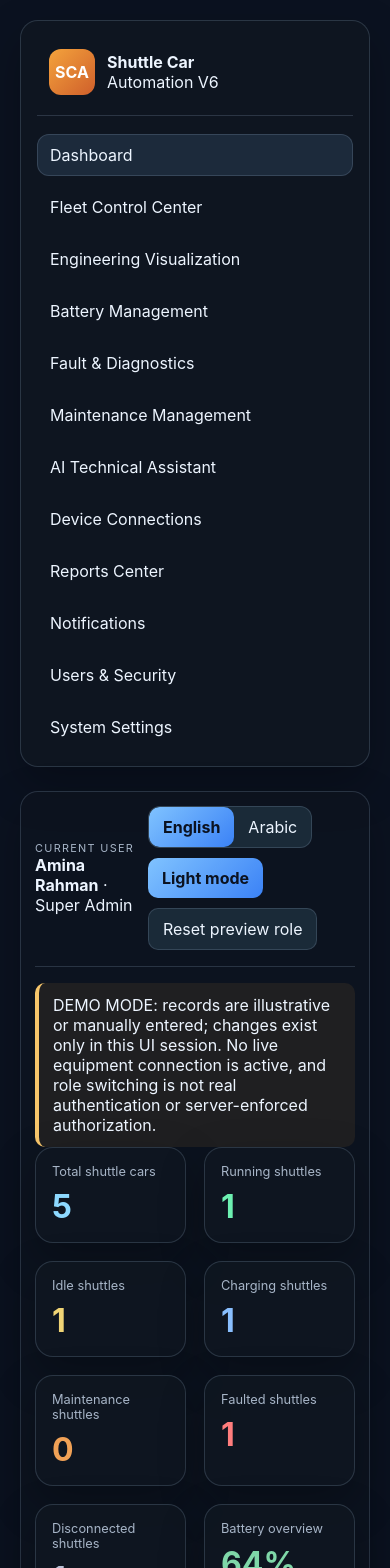
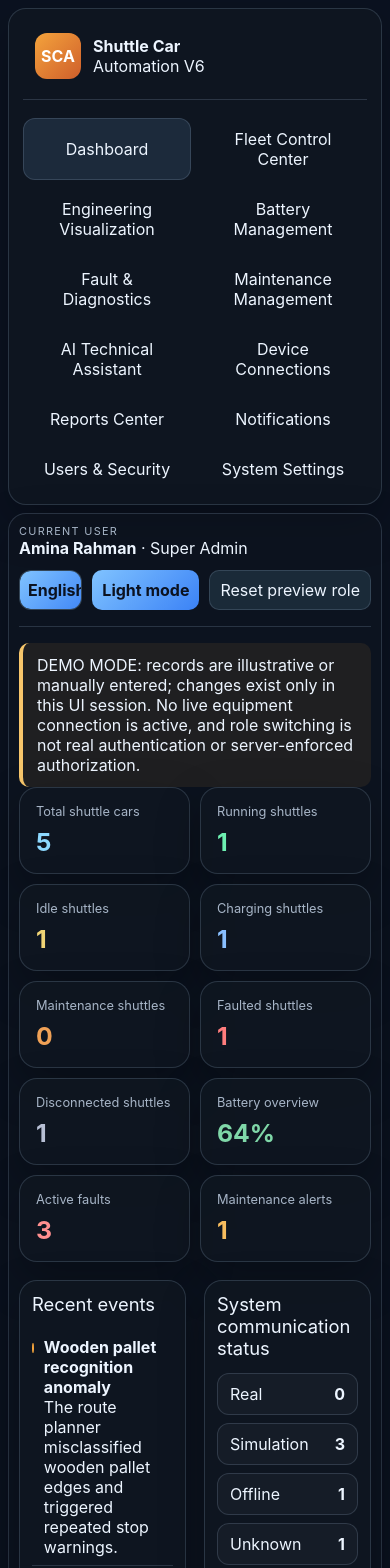
Before and after one commit to som3a83/shuttle-car-automation, a React (Vite) app: page / in a window 390 px wide. Shown: the top 1568 px of the page. Built offline with nearby package versions, Linux system fonts and the light colour scheme.

Commit message:
style: improve mobile layout and Arabic right-to-left alignment

```diff
--- a/src/index.css
+++ b/src/index.css
@@ -146,9 +146,35 @@ textarea { min-height:80px; resize:vertical; }
 
 .eyebrow { text-transform: uppercase; letter-spacing: 0.12em; font-size:0.68rem; color: var(--muted); }
 
+.app-shell[dir="rtl"] .nav-button { text-align: right; }
+.app-shell[dir="rtl"] .notice-box { border-left: 0; border-right: 4px solid var(--accent); }
+.app-shell[dir="rtl"] th, .app-shell[dir="rtl"] td { text-align: right; }
+.battery-actions { margin-top: 14px; }
+
 @media (max-width: 980px) {
-  .app-shell { grid-template-columns: 1fr; }
-  .main-panel { padding: 14px; }
+  .app-shell { grid-template-columns: 1fr; padding: 14px; gap: 14px; }
+  .main-panel { padding: 14px; min-width: 0; }
+  .sidebar { padding: 14px; }
+  .nav-links { display: grid; grid-template-columns: repeat(2, minmax(0, 1fr)); gap: 8px; }
+  .nav-button { text-align: center; }
+  .topbar { align-items: flex-start; flex-direction: column; }
+  .header-actions { width: 100%; }
   .single-layer, .engineering-layout, .battery-visual { grid-template-columns: 1fr; }
   .view-panels, .connection-grid, .report-grid, .form-two-col, .record-grid { grid-template-columns: 1fr; }
+  .table-wrap { max-width: 100%; }
 }
+
+@media (max-width: 560px) {
+  .app-shell { padding: 8px; gap: 8px; }
+  .main-panel { padding: 10px; }
+  .panel-card { padding: 12px; }
+  .stats-grid { grid-template-columns: repeat(2, minmax(0, 1fr)); gap: 10px; }
+  .stat-value { font-size: 1.55rem; }
+  .header-actions { align-items: stretch; }
+  .segmented-control { flex: 1; }
+  .segmented-control button { flex: 1; padding: 9px 8px; }
+  .theme-toggle, .ghost-button { padding: 9px 10px; }
+  .fleet-bar { grid-template-columns: 52px minmax(0, 1fr) 68px; }
+  .fault-head { align-items: flex-start; flex-wrap: wrap; }
+  .user-row { align-items: flex-start; flex-direction: column; }
+}
```
